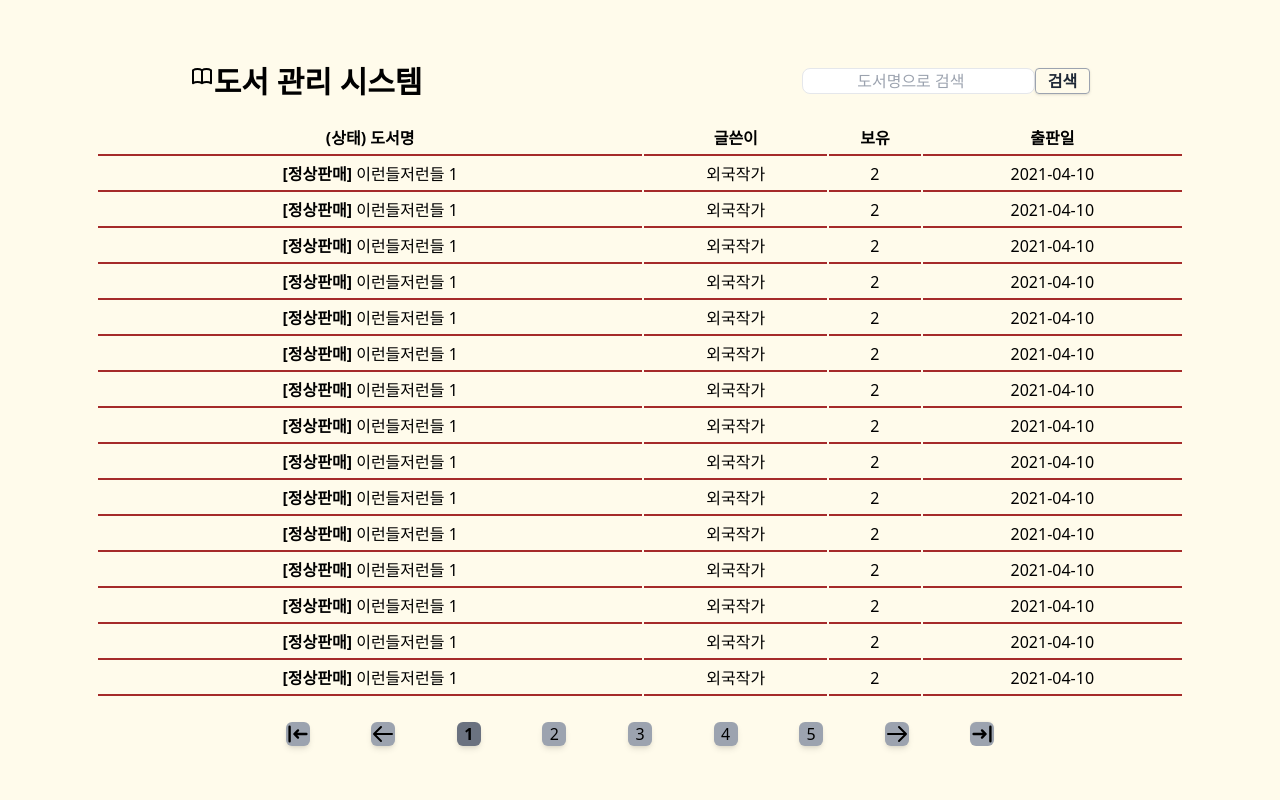
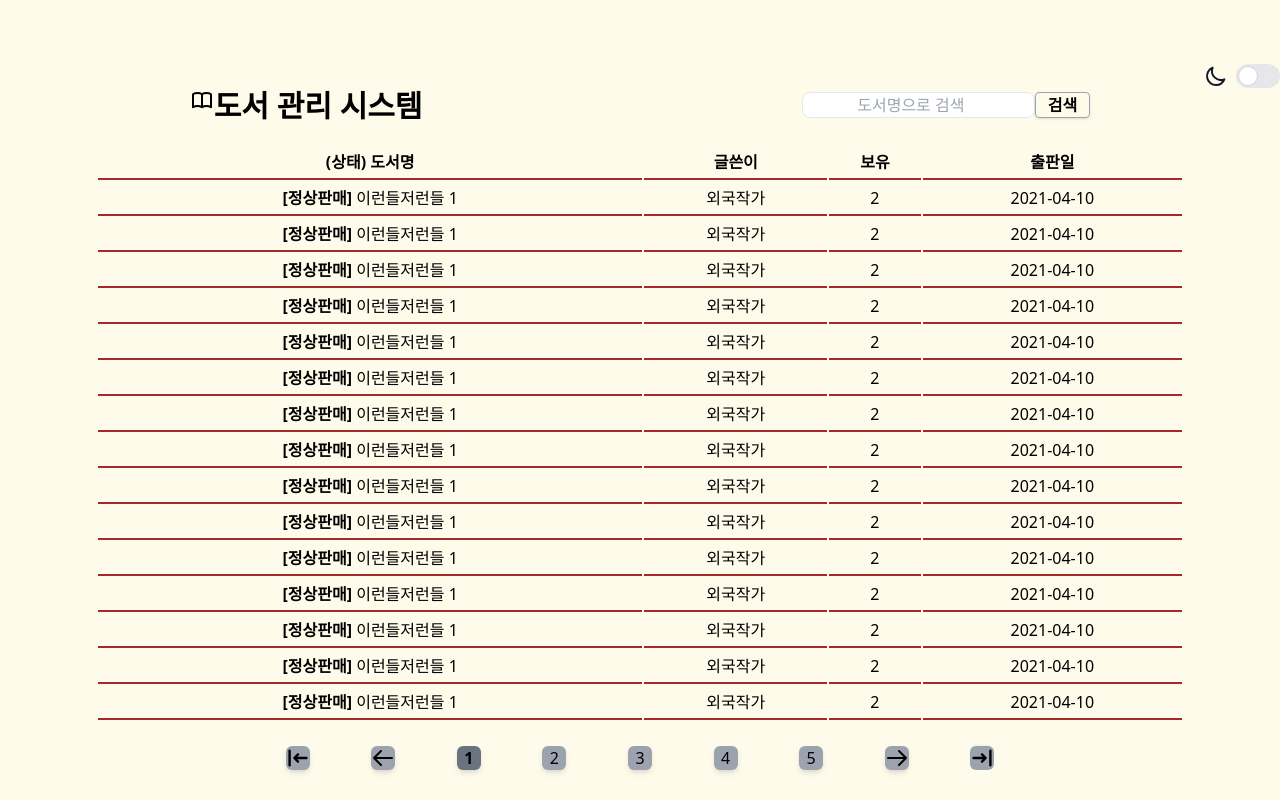
Before and after one commit to annyhpk/Book-Manager-React, a React (Create React App) app: page /books/1 in a window 1280 px wide. Built offline with nearby package versions, Linux system fonts and the light colour scheme.

Commit message:
feat: 다크모드 적용

```diff
--- a/public/index.html
+++ b/public/index.html
@@ -8,9 +8,9 @@
     <title>Book Manager</title>
 
     <style>
-      body {
-        height: 100vh;
-        background-color: rgba(255, 251, 235, 1);
+      #root {
+        margin: 0;
+        padding: 0;
       }
       .modal {
         transition: opacity 0.25s ease;
--- a/src/components/MainBookList/index.tsx
+++ b/src/components/MainBookList/index.tsx
@@ -13,7 +13,7 @@ const MainBookList: FC<Props> = ({ pageOfBooksInfo, pageNum }: Props) => {
     <>
       {pageOfBooksInfo !== undefined &&
         pageOfBooksInfo?.map((book: BookInfo, index: number) => (
-          <tr key={book.isbn}>
+          <tr key={book.isbn} className="dark:text-gray-100">
             <td>
               <b>{`[${book.status}]`}</b> <Link to={`/book/${index * pageNum}/${book.isbn}`}>{book.title}</Link>
             </td>
--- a/src/page/MainPage/index.tsx
+++ b/src/page/MainPage/index.tsx
@@ -1,4 +1,4 @@
-import React, { useCallback, useState, FC, useMemo, useRef } from 'react';
+import React, { useCallback, useState, FC, useMemo, useRef, useEffect } from 'react';
 import { useParams, useNavigate } from 'react-router-dom';
 import { BookInfo } from '../../typings/resType';
 import { RootState } from '../../modules/reducers';
@@ -21,6 +21,9 @@ const MainPage: FC = () => {
   const [searchResultInfo, setSearchResultInfo] = useState<BookInfo[]>([]);
   const modalRef = useRef<HTMLDialogElement>(null);
 
+  // 다크 모드
+  const [darkMode, setDarkMode] = useState<boolean>(false);
+
   // 현재 페이지에 로드할 데이터 범위 계산
   const [firstArticle, endArticle] = useMemo(() => [(pageNum - 1) * 15, 15 * pageNum], [pageNum]);
   const booksInfo = useAppSelector((state: RootState) => {
@@ -42,6 +45,11 @@ const MainPage: FC = () => {
   // 모달창 닫기
   const onCloseModal = useCallback(() => {
     modalRef.current?.removeAttribute('open');
+  }, []);
+
+  const onClickDarkMode = useCallback(() => {
+    document.body.classList.toggle('dark');
+    setDarkMode((prev) => !prev);
   }, []);
 
   // 책정보 요청 함수
@@ -87,8 +95,56 @@ const MainPage: FC = () => {
     navigate('/notFound');
   }
 
+  useEffect(() => {
+    if (window.matchMedia && window.matchMedia('(prefers-color-scheme: dark)').matches) {
+      document.body.classList.add('dark');
+      document.querySelector('#default-toggle')?.setAttribute('checked', 'checked');
+      setDarkMode((prev) => !prev);
+    }
+  }, []);
+
   return (
-    <div className="container pt-8 mx-auto md:pt-16">
+    <div className="h-screen pt-8 mx-0 md:pt-16 bg-ivory dark:bg-darkBlue dark:text-gray-100">
+      <div className="flex flex-row-reverse">
+        <label htmlFor="default-toggle" className="inline-flex relative items-center cursor-pointer">
+          <input type="checkbox" value="" id="default-toggle" className="sr-only peer" onClick={onClickDarkMode} />
+          <div className="w-11 h-6 bg-gray-200 peer-focus:outline-none peer-focus:ring-4 peer-focus:ring-blue-300 dark:peer-focus:ring-blue-800 rounded-full peer dark:bg-gray-700 peer-checked:after:translate-x-full peer-checked:after:border-white after:content-[''] after:absolute after:top-[2px] after:left-[2px] after:bg-white after:border-gray-300 after:border after:rounded-full after:h-5 after:w-5 after:transition-all dark:border-gray-600 peer-checked:bg-blue-600"></div>
+        </label>
+        <span id="dark-mode-text" className="ml-3 text-sm pr-2 font-medium text-gray-900 dark:text-gray-300">
+          {darkMode ? (
+            <svg
+              xmlns="http://www.w3.org/2000/svg"
+              className="h-6 w-6"
+              fill="none"
+              viewBox="0 0 24 24"
+              stroke="currentColor"
+              strokeWidth={2}
+            >
+              <path
+                strokeLinecap="round"
+                strokeLinejoin="round"
+                d="M12 3v1m0 16v1m9-9h-1M4 12H3m15.364 6.364l-.707-.707M6.343 6.343l-.707-.707m12.728 0l-.707.707M6.343 17.657l-.707.707M16 12a4 4 0 11-8 0 4 4 0 018 0z"
+              />
+            </svg>
+          ) : (
+            <svg
+              xmlns="http://www.w3.org/2000/svg"
+              className="h-6 w-6"
+              fill="none"
+              viewBox="0 0 24 24"
+              stroke="currentColor"
+              strokeWidth={2}
+            >
+              <path
+                strokeLinecap="round"
+                strokeLinejoin="round"
+                d="M20.354 15.354A9 9 0 018.646 3.646 9.003 9.003 0 0012 21a9.003 9.003 0 008.354-5.646z"
+              />
+            </svg>
+          )}
+        </span>
+      </div>
+
       <header className="flex w-full h-10 justify-around flex-wrap flex-row">
         {/* 로고 */}
         <div className="inline-flex flex-nowrap">
@@ -112,14 +168,14 @@ const MainPage: FC = () => {
         <form className="pt-1 h-10" onSubmit={onSearchBook}>
           <SearchInput />
           <button
-            className="g-white hover:bg-gray-100 text-gray-800 font-semibold py-0.7 px-3 border border-gray-400 rounded shadow"
+            className="g-white dark:text-gray-100 hover:bg-gray-100 font-semibold py-0.7 px-3 border border-gray-400 rounded shadow"
             type="submit"
           >
             검색
           </button>
         </form>
       </header>
-      <main className="flex flex-col mt-8 mx-3 sm:mt-4 md:mx-8 lg:mx-24 justify-center">
+      <main className="Container flex flex-col mt-8 mx-3 sm:mt-4 md:mx-8 lg:mx-24 justify-center">
         <table className="table-auto border-separate text-center">
           {/* 테이블 헤더 */}
           <thead>
--- a/tailwind.config.js
+++ b/tailwind.config.js
@@ -1,7 +1,7 @@
 module.exports = {
   mode: 'jit',
   purge: ['./src/**/*.{js,jsx,ts,tsx}', './public/index.html'],
-  darkMode: false, // or 'media' or 'class'
+  darkMode: 'class', // or 'media' or 'class'
   theme: {
     scale: {
       0: '0',
@@ -20,6 +20,10 @@ module.exports = {
       400: '4',
     },
     extend: {
+      colors: {
+        darkBlue: '#202b38',
+        ivory: '#fffbeb',
+      },
       keyframes: {
         fadeInUp: {
           '0%': { opacity: 0, transform: 'translateY(15px)' },
```
